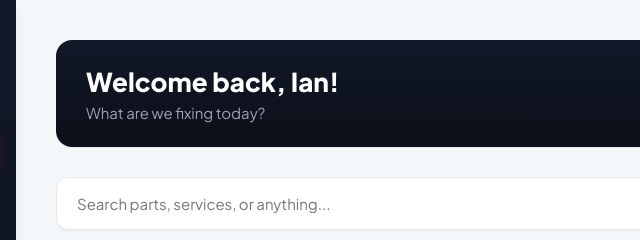
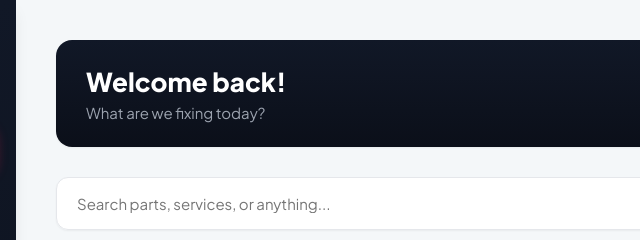
Before and after one commit to khurtrussel14/bayaw-motorshop, a plain HTML site: page dashboard.html in a window 1280 px wide. Shown: the top 240 px of the page, 254-894 px from the left. Drawn offline with Linux system fonts and the light colour scheme.

Commit message:
Update dashboard.html

```diff
--- a/dashboard.html
+++ b/dashboard.html
@@ -30,7 +30,7 @@
 
         <main class="main-content">
             <div class="page-header" style="border-left: none; background: var(--gradient-dark); color: white;">
-                <h1 style="color: white;">Welcome back, Ian!</h1><p style="color: #9CA3AF;">What are we fixing today?</p>
+                <h1 style="color: white;">Welcome back!</h1><p style="color: #9CA3AF;">What are we fixing today?</p>
             </div>
 
             <div class="search-bar"><input type="text" placeholder="Search parts, services, or anything..."><button><i class="fa-solid fa-magnifying-glass"></i> Search</button></div>
```
